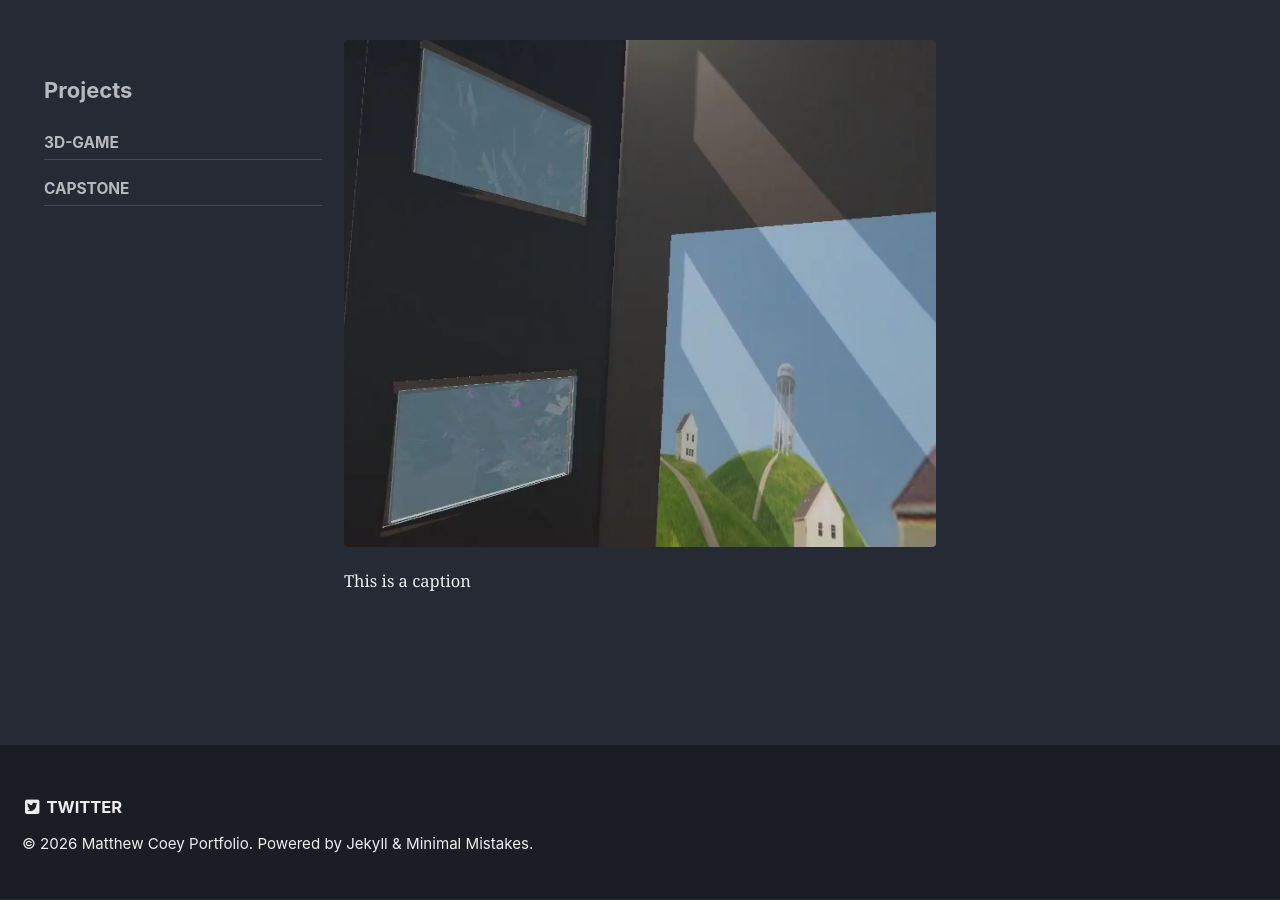
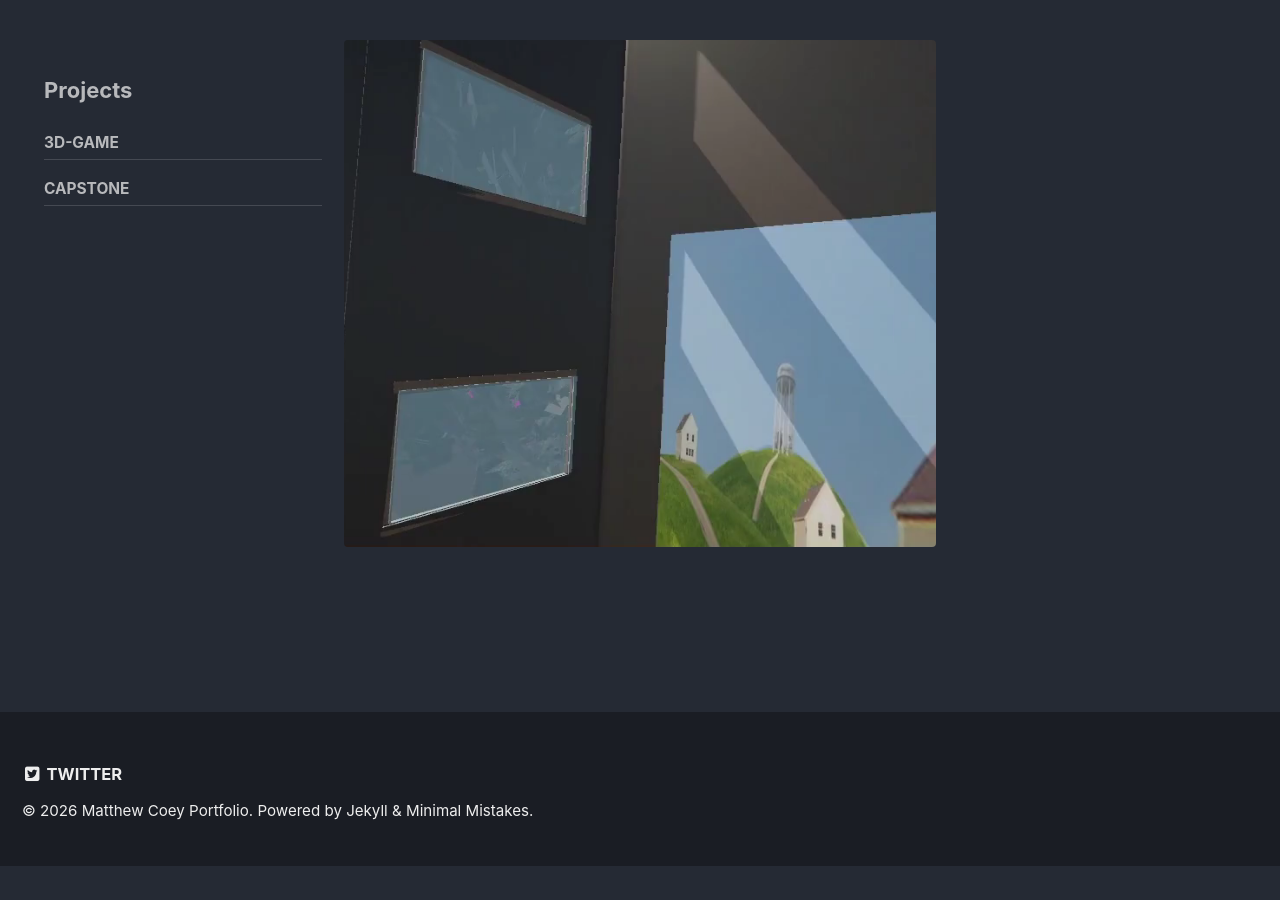
Before and after one commit to Coey-M2/Coey-M2.github.io, a Jekyll site: the page built from _pages/projects-3D-game.md, in a window 1280 px wide and 900 px high, scrolled down 2688 px. Built offline with Jekyll 4.4.1, drawn with Linux system fonts in a browser that asks for light colours; after the commit the page ends 3555 px from its top, so only the background shows below that.

Commit message:
Fix formatting for image inclusion in 3D game project

```diff
--- a/_pages/projects-3D-game.md
+++ b/_pages/projects-3D-game.md
@@ -79,4 +79,4 @@ During this grey boxing session i had to merge togther diffrent game objects in
 ###### Cutting shapes to create diffrent objects
 For the snipping tool i had used it to create windows in the hotel that bring light into the building allowing the player to see and reflect nicely upon the walls. i had to snip out the inside wall to allow the light to pass inside, however i did not cut the wall on the outside to block vision into the building. An asthetic decision to make the building more mysterious
 
-{% include figure image_path="/assets/images/Screenshot%202026-04-30%20021325.png" alt="Game Jam screenshot" caption="This is a caption" %}
+{% include figure image_path="/assets/images/Screenshot%202026-04-30%20021325.png" alt="Game Jam screenshot" %}
```
